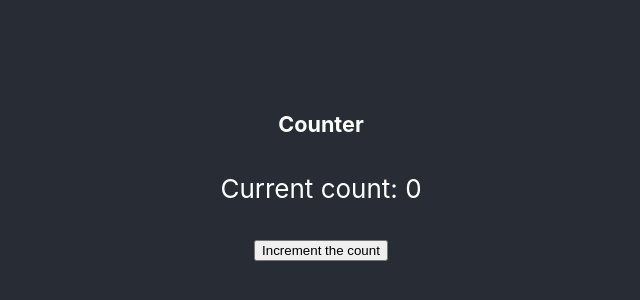
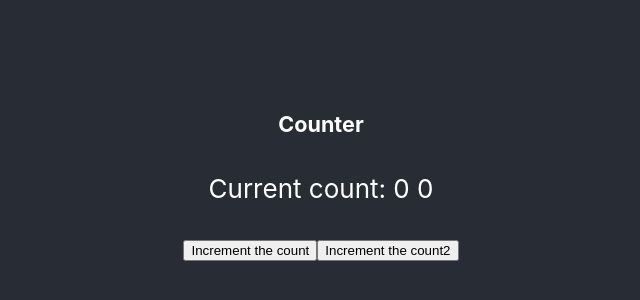
Before and after one commit to ijlalansari1122/my-app, a React (Create React App) app: page / in a window 1280 px wide. Shown: the part 232-532 px from the top of the page, without its empty margins (319-959 px from the left). Built offline with nearby package versions, Linux system fonts and the light colour scheme.

Commit message:
useeffect

```diff
--- a/src/Componets/Counter.js
+++ b/src/Componets/Counter.js
@@ -4,25 +4,34 @@ import React, { useEffect, useState } from "react";
 const Counter =()=>{
 
     const [count, setcount] = useState(0);
+    const [count1, setcount1] = useState(0);
 
-    useEffect(() => {
-console.log("The component has mounted")
+    // useEffect(() => {
+    //     console.log("the use effect ran")
+    // }, [count , count1]);
 
-return()=>{
+// component did unmount
+useEffect(()=>{
 
+        console.log("the count has updated")
+// cleanup function
+        return()=>{
 
-console.log("The component has unmounted")
+console.log(`we are in the cleanup -the count is ${count} `);
 
 }
 
+}, [count])
 
-    },[]);
+
+
 
 return(
 <div>
 <h5>Counter</h5>
-<p>Current count: {count}</p>
-<button onClick={()=>setcount(count+1)}>Increment the count</button>
+<p>Current count: {count}   {count1} </p>
+        <button onClick={() => setcount(count + 1)}>Increment the count</button>
+        <button onClick={() => setcount1(count1 + 1)}>Increment the count2</button>
 
 
 </div>
```
